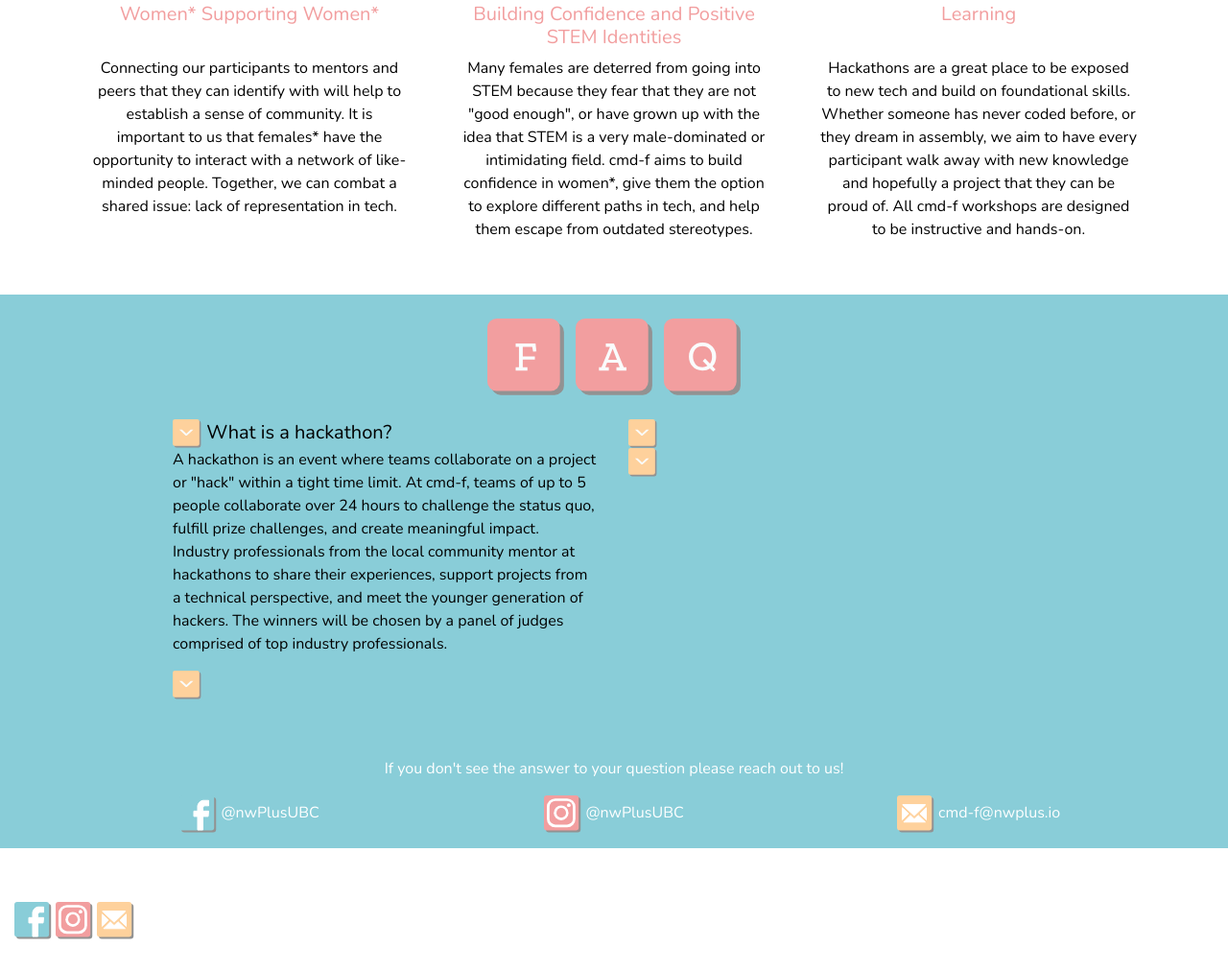
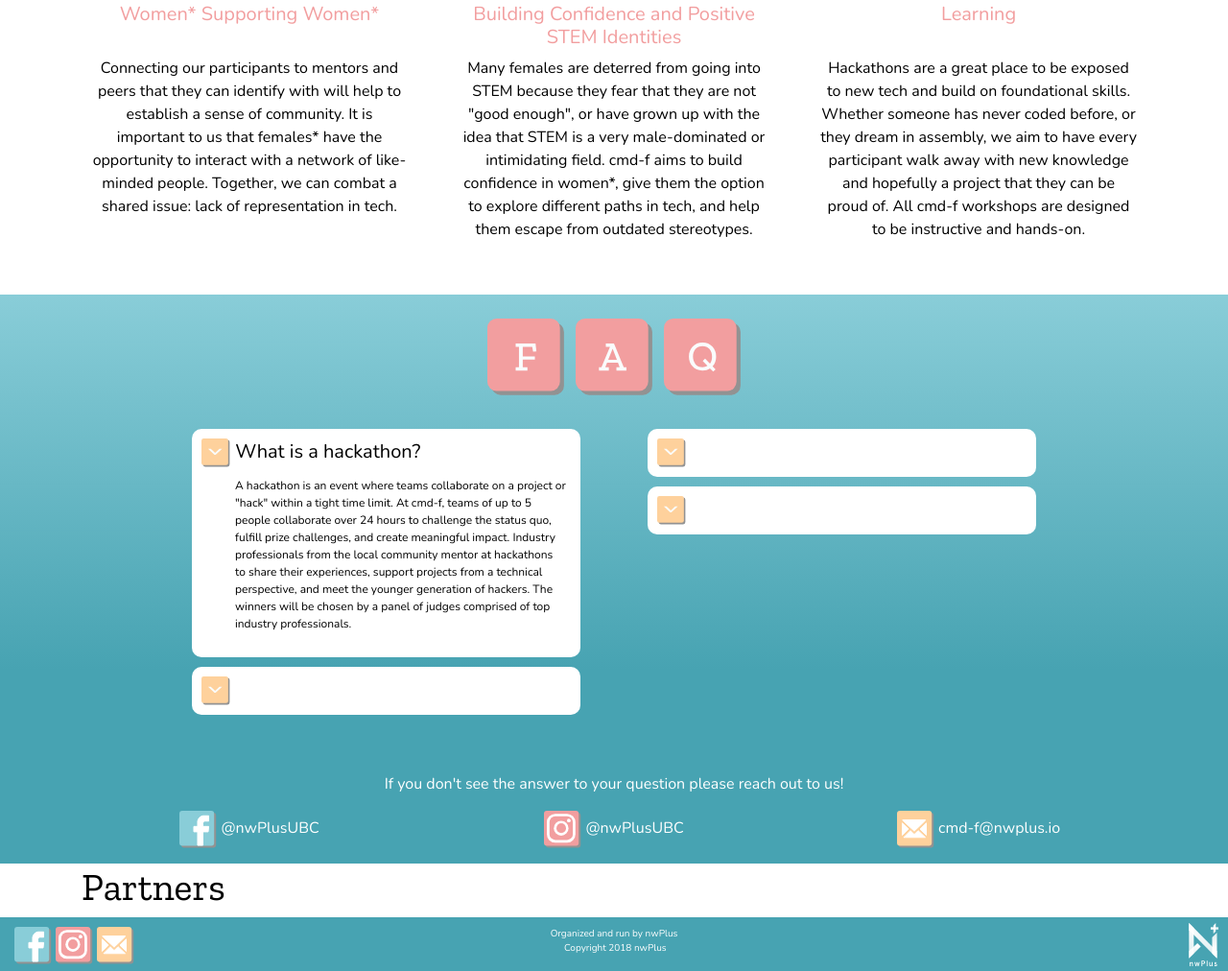
Before and after one commit to 2019cmd-f/website-z, a plain HTML site: page index.html in a window 1280 px wide. Shown: the part 1424-2436 px from the top of the page at 96% size. Before the commit the page ends 2410 px from the top, so only its background shows below. Drawn offline with nearby package versions, Linux system fonts and the light colour scheme.

Commit message:
Update style.css

```diff
--- a/css/style.css
+++ b/css/style.css
@@ -13,6 +13,7 @@ a:link, a:visited, a:hover, a:active {
 
 #accent-text{
   font-family: 'Zilla Slab', serif;
+  font-weight: 500;
 }
 #landing {
   background: linear-gradient(180deg, #47A3B2 36.02%, #89CDD8 100%);
@@ -25,12 +26,17 @@ a:link, a:visited, a:hover, a:active {
   margin-bottom: 50px;
 }
 #faqs{
-  background: linear-gradient(180deg, #89CDD8 100%, #47A3B2 36.02%);
+  background: linear-gradient(180deg, #89CDD8 0%, #47A3B2 66.01%);
   margin-top: 40px;
+}
+
+#footer{
+  background: #47A3B2;
+  padding-top: 10px;
 }
 #br-align{
   position: absolute;
-  bottom: 0;
+  bottom: 5px;
   right:10px;
 }
 #center{
@@ -44,10 +50,34 @@ a:link, a:visited, a:hover, a:active {
   margin-left: 10px;
   margin-right: 10px;
 }
+#space{
+  margin-left: 20px;
+  margin-right: 20px;
+  margin-top: 10px;
+}
 
-h1,h2 {
-  color: #ffffff
+#question{
+  font-size: 16px;
+  background-color: white;
+  border-radius: 10px;
+  padding:10px;
 }
+
+#ans{
+  font-size: 12px;
+  margin-top: 10px;
+  margin-left: 35px;
+  margin-right: 5px;
+}
+
+#faq-q{
+  font-size: 16px;
+}
+#faq-a{
+  font-size: 12px;
+}
+
+
 #pink {
   color: #F29E9F;
 }
```
